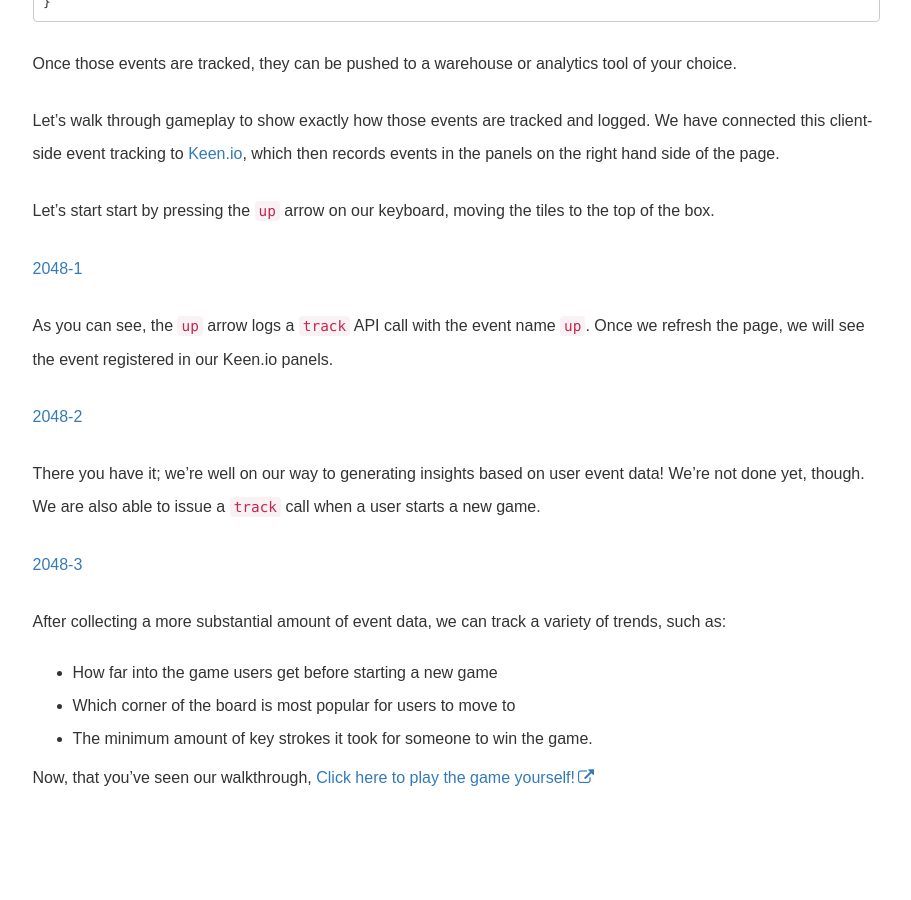
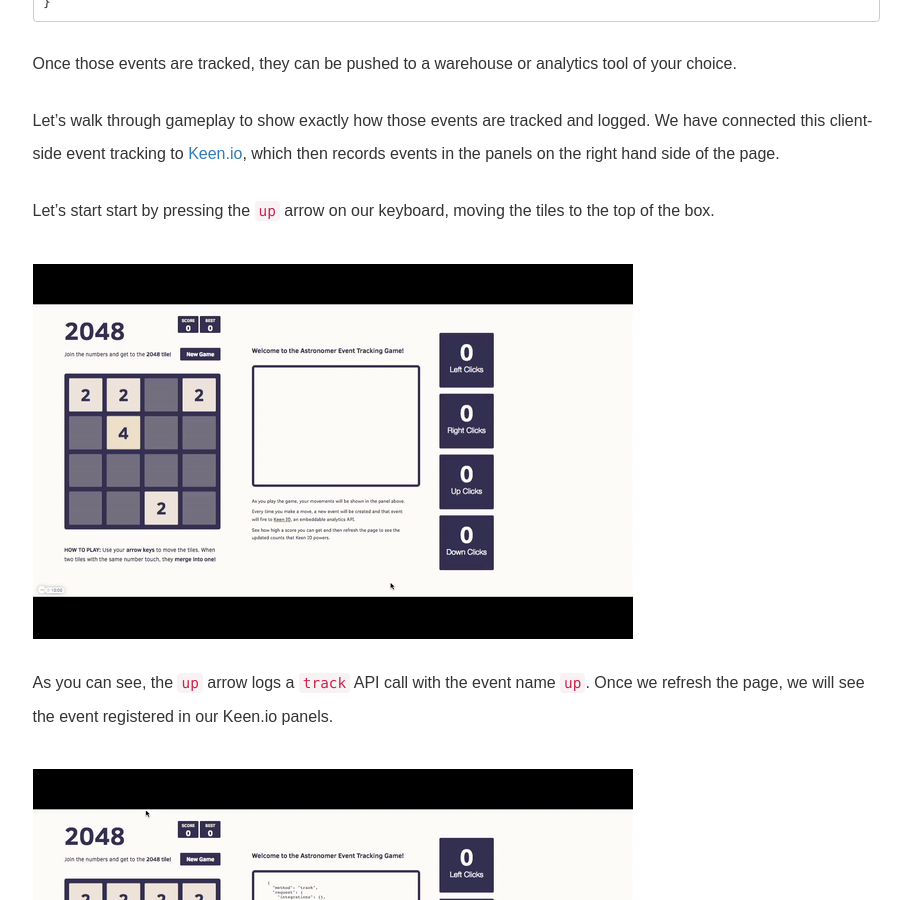
Before and after one commit to petedejoy/documentation, a Jekyll site: the page built from v2/clickstream/2048.md, in a window 1280 px wide and 900 px high, scrolled down 995 px. Shown: the whole window, without its empty margins (330-1241 px from the left). Built offline with Jekyll 4.4.1, drawn with Linux system fonts in a browser that asks for light colours; nearby versions of some CDN libraries; some web fonts are replaced; comment, search, counter and statistics services are not loaded.

Commit message:
Link and image fix pt 2 #39

```diff
--- a/v2/clickstream/2048.md
+++ b/v2/clickstream/2048.md
@@ -35,19 +35,19 @@ We crafted this example with a game we all know and love: 2048. When you play 20
 
 Once those events are tracked, they can be pushed to a warehouse or analytics tool of your choice.
 
-Let's walk through gameplay to show exactly how those events are tracked and logged. We have connected this client-side event tracking to [Keen.io](v2/clickstream/destinations/keen-io.html), which then records events in the panels on the right hand side of the page.
+Let's walk through gameplay to show exactly how those events are tracked and logged. We have connected this client-side event tracking to [Keen.io](destinations/keen-io.html), which then records events in the panels on the right hand side of the page.
 
 Let's start start by pressing the `up` arrow on our keyboard, moving the tiles to the top of the box.
 
-[2048-1](../../images/2048-1.gif)
+![2048-1](../../images/2048-1.gif)
 
 As you can see, the `up` arrow logs a `track` API call with the event name `up`. Once we refresh the page, we will see the event registered in our Keen.io panels.
 
-[2048-2](../../images/2048-2.gif)
+![2048-2](../../images/2048-2.gif)
 
 There you have it; we're well on our way to generating insights based on user event data! We're not done yet, though. We are also able to issue a `track` call when a user starts a new game.
 
-[2048-3](../../images/2048-3.gif)
+![2048-3](../../images/2048-3.gif)
 
 After collecting a more substantial amount of event data, we can track a variety of trends, such as:
 * How far into the game users get before starting a new game
```
